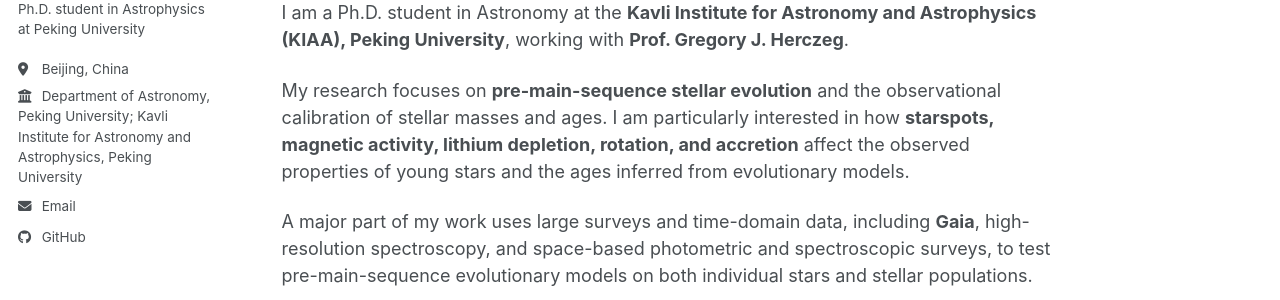
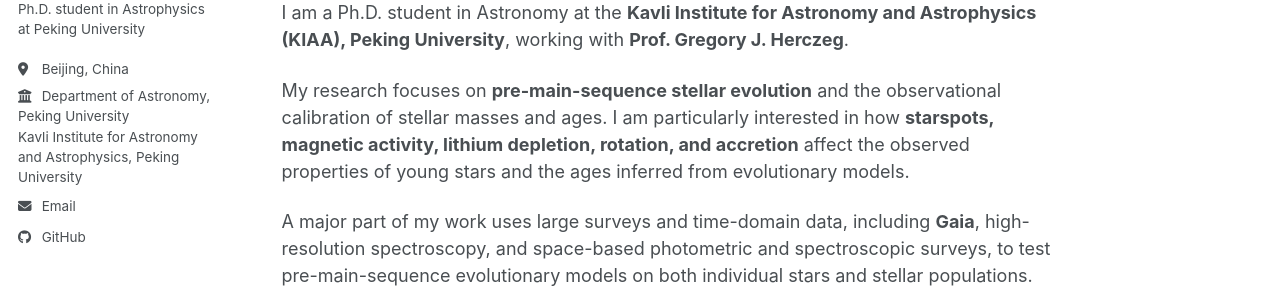
Before and after one commit to YanLuo-astro/YanLuo-astro.github.io, a Jekyll site: the page built from _pages/about.md, in a window 1280 px wide. Shown: the part 144-444 px from the top of the page. Built offline with Jekyll 4.4.1, drawn with Linux system fonts in a browser that asks for light colours; a style sheet for code colours, icons or effects is not loaded.

```diff
--- a/_config.yml
+++ b/_config.yml
@@ -28,7 +28,7 @@ author:
   pronouns         : # example: "she/her"
   bio              : "Ph.D. student in Astrophysics at Peking University"
   location         : "Beijing, China"
-  employer         : "Department of Astronomy, Peking University; Kavli Institute for Astronomy and Astrophysics, Peking University"
+  employer         : "Department of Astronomy, Peking University<br>Kavli Institute for Astronomy and Astrophysics, Peking University"
  # uri              : "https://kiaa.pku.edu.cn/"
   email            : "2401110280@stu.pku.edu.cn"
 
```
